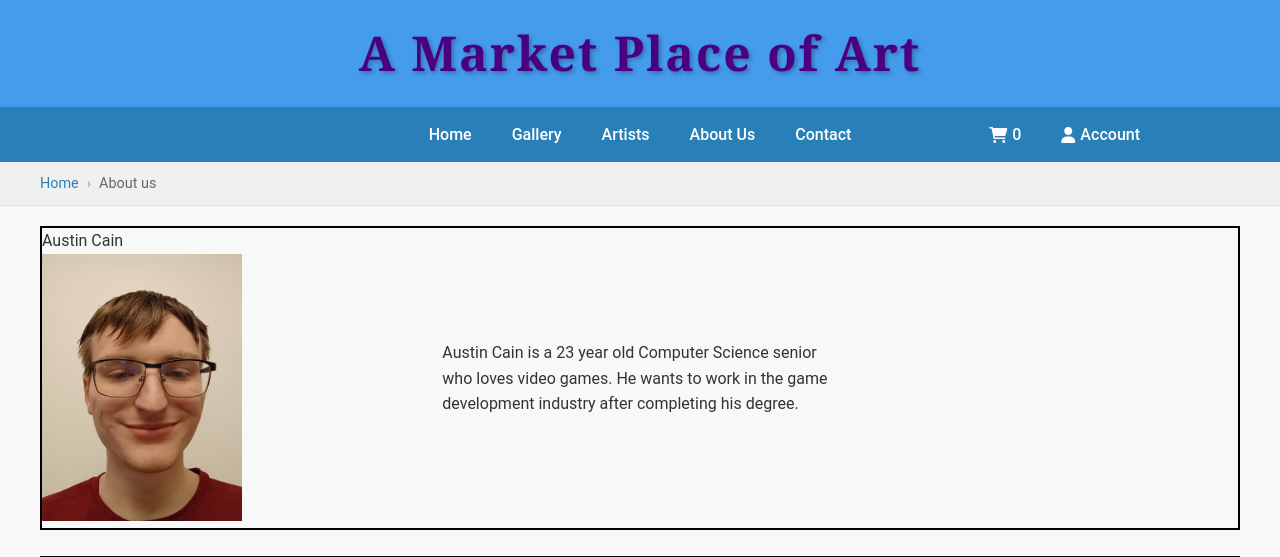
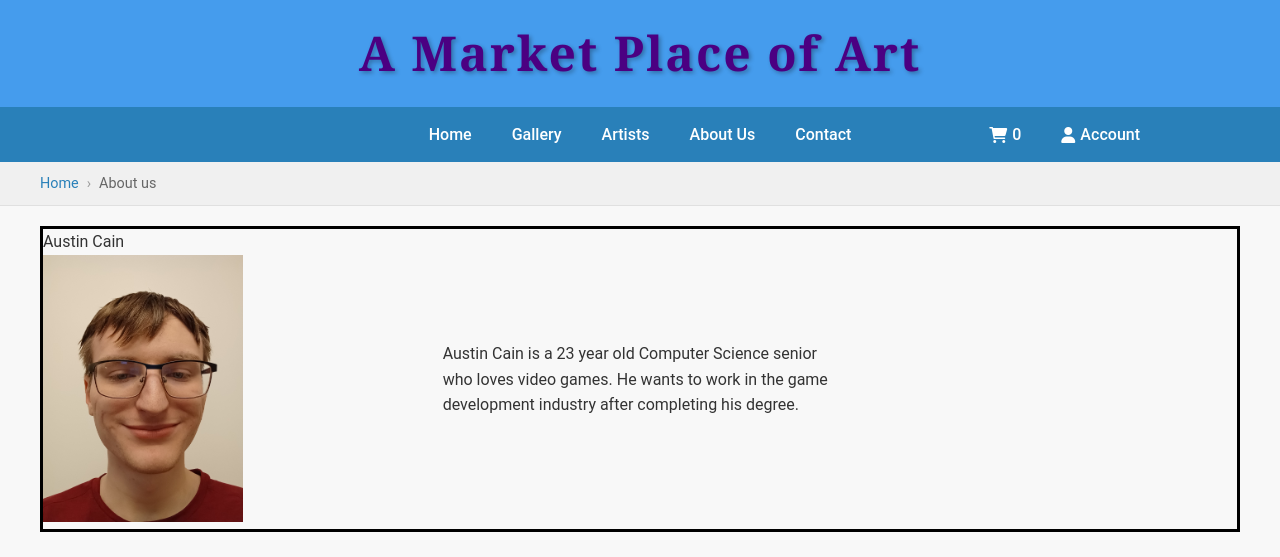
Before and after one commit to Troy-CS4443-25-T4-Group-Project/Marketplace-Website, a PHP site: page /about.html in a window 1280 px wide. Shown: the top 557 px of the page. Run offline with PHP 8.4, Linux system fonts and the light colour scheme.

Commit message:
Finishing Touches for About Us Page

```diff
--- a/about.html
+++ b/about.html
@@ -61,8 +61,9 @@
 	</div>
 		<main>
 		<div class="main-content-wrapper">
-			<!-- Austin Cain -->
 			<div class="content">
+
+				<!-- Austin Cain -->
 				<div class="teamMemberInfo">
 					<figure class="memberImage">
 						<figcaption> Austin Cain </figcaption>
--- a/marketPlaceStyle.css
+++ b/marketPlaceStyle.css
@@ -418,7 +418,7 @@ footer {
 		grid-template-columns: 1fr 1fr 1fr;
 		column-gap: 5px;
 
-		border: 2px solid black;
+		border: 3px solid black;
 	}
 
 
```
